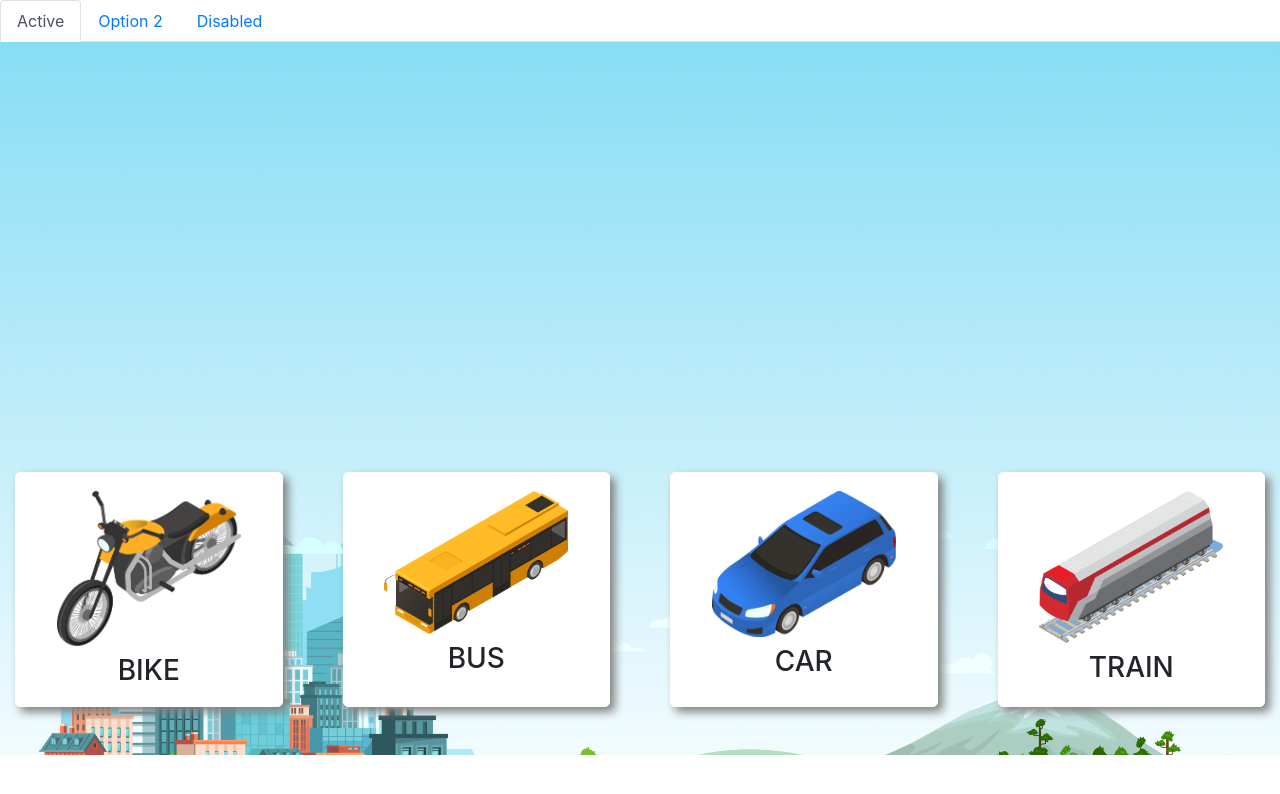
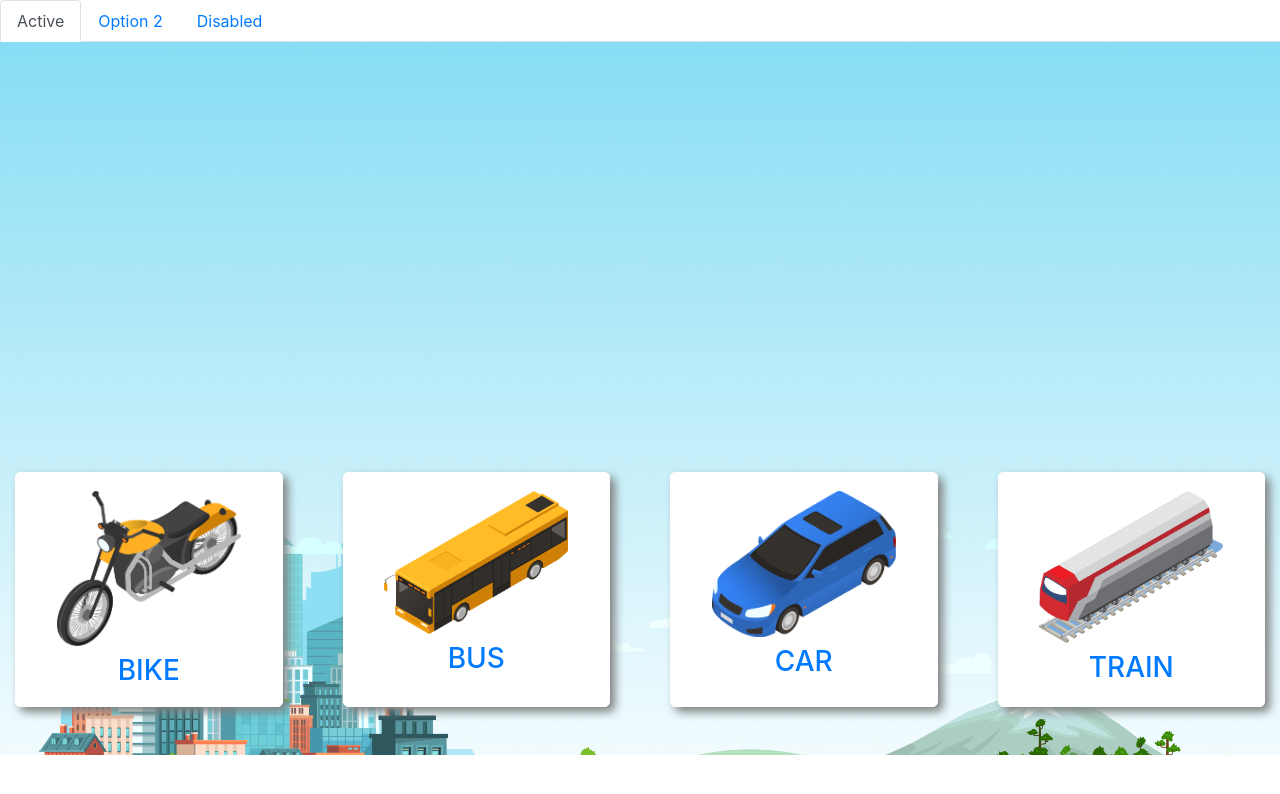
Before and after one commit to Th3At0nic/capital-rider, a React (Create React App) app: page / in a window 1280 px wide. Shown: the top 794 px of the page. Built offline with nearby package versions, Linux system fonts and the light colour scheme.

Commit message:
second commit

```diff
--- a/src/App.js
+++ b/src/App.js
@@ -5,6 +5,10 @@ import Home from "./Components/Home/Home";
 import "bootstrap/dist/css/bootstrap.min.css";
 import Login from "./Components/Login/Login";
 import Navbar from "../src/Components/Navbar/Navbar";
+import Bike from "./Components/Bike/Bike";
+import Bus from "./Components/Bus/Bus";
+import Car from "./Components/Car/Car";
+import Train from "./Components/Train/Train";
 
 function App() {
   return (
@@ -18,6 +22,18 @@ function App() {
           <Route exact path="/">
             <Home />
           </Route>
+          <Route path="/bike">
+            <Bike />
+          </Route>
+          <Route path="/bus">
+            <Bus />
+          </Route>
+          <Route path="/car">
+            <Car />
+          </Route>
+          <Route path="/train">
+            <Train />
+          </Route>
           <Route path="/login">
             <Login />
           </Route>
--- /dev/null
+++ b/src/Components/Bike/Bike.js
@@ -0,0 +1,11 @@
+import React from "react";
+
+const Bike = () => {
+  return (
+    <div>
+      <h2>This is bike.</h2>
+    </div>
+  );
+};
+
+export default Bike;
--- /dev/null
+++ b/src/Components/Bus/Bus.js
@@ -0,0 +1,11 @@
+import React from "react";
+
+const Bus = () => {
+  return (
+    <div>
+      <h2>This is bus.</h2>
+    </div>
+  );
+};
+
+export default Bus;
--- a/src/Components/CapitalRider/CapitalRider.js
+++ b/src/Components/CapitalRider/CapitalRider.js
@@ -4,11 +4,14 @@ import bikeImage from "../../images/bike.png";
 import busImage from "../../images/bus.png";
 import jeepImage from "../../images/jeep.png";
 import trainImage from "../../images/train.png";
+import { Link } from "react-router-dom";
 
 const CapitalRider = () => {
   return (
     <div className="row">
       <div className="col mb-5">
+        <Link to="/bike">
+          <div>
             <div>
               <img className="images p-2" src={bikeImage} alt="" />
             </div>
@@ -16,7 +19,11 @@ const CapitalRider = () => {
               <h3>BIKE</h3>
             </div>
           </div>
+        </Link>
+      </div>
       <div className="col mb-5">
+        <Link to="/bus">
+          <div>
             <div>
               <img className="images p-2" src={busImage} alt="" />
             </div>
@@ -24,7 +31,11 @@ const CapitalRider = () => {
               <h3>BUS</h3>
             </div>
           </div>
+        </Link>
+      </div>
       <div className="col mb-5">
+        <Link to="/car">
+          <div>
             <div>
               <img className="images p-2" src={jeepImage} alt="" />
             </div>
@@ -32,7 +43,11 @@ const CapitalRider = () => {
               <h3>CAR</h3>
             </div>
           </div>
+        </Link>
+      </div>
       <div className="col mb-5">
+        <Link to="/train">
+          <div>
             <div>
               <img className="images p-2" src={trainImage} alt="" />
             </div>
@@ -40,6 +55,8 @@ const CapitalRider = () => {
               <h3>TRAIN</h3>
             </div>
           </div>
+        </Link>
+      </div>
     </div>
   );
 };
--- /dev/null
+++ b/src/Components/Car/Car.js
@@ -0,0 +1,11 @@
+import React from "react";
+
+const Car = () => {
+  return (
+    <div>
+      <h2>THis is car.</h2>
+    </div>
+  );
+};
+
+export default Car;
--- /dev/null
+++ b/src/Components/Train/Train.js
@@ -0,0 +1,11 @@
+import React from "react";
+
+const Train = () => {
+  return (
+    <div>
+      <h2>This is train.</h2>
+    </div>
+  );
+};
+
+export default Train;
```
Lines whose indentation alone changed are shown as unchanged.
